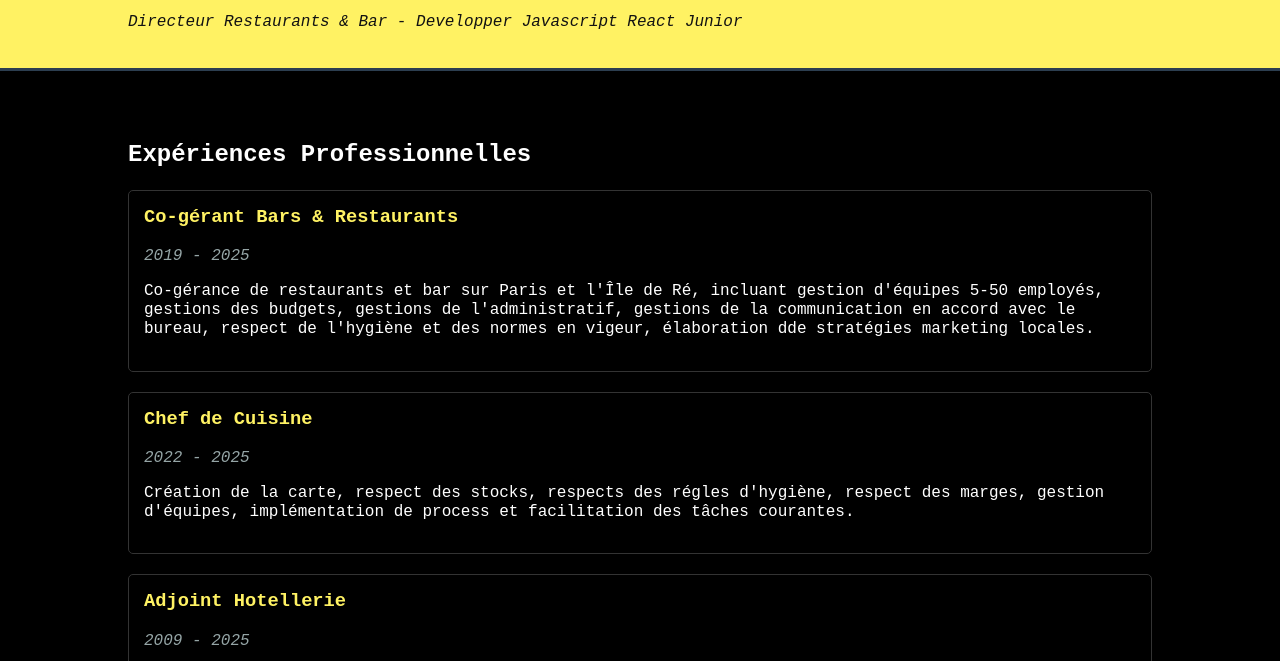
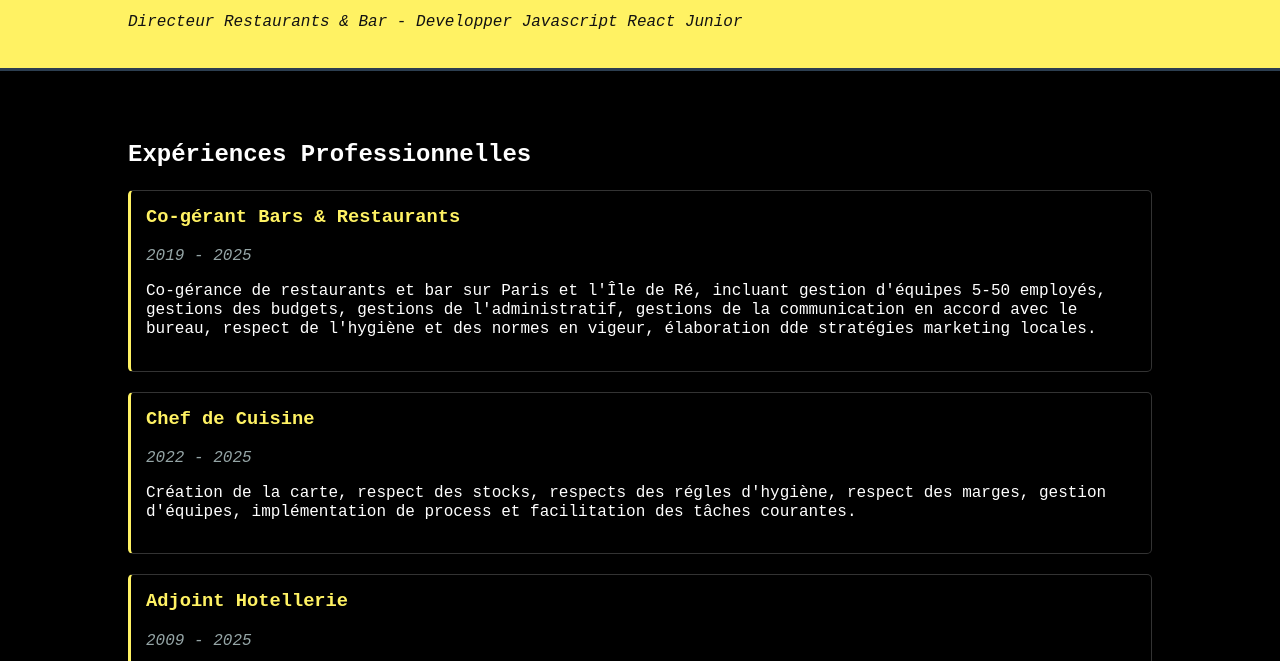
Before and after one commit to nareCODE/cv, a plain HTML site: page index.html in a window 1280 px wide. Shown: the part 139-800 px from the top of the page. Drawn offline with Linux system fonts and the light colour scheme.

Commit message:
CV Final

```diff
--- a/index.html
+++ b/index.html
@@ -78,6 +78,7 @@
             border-radius: 5px;
             transition: all 0.3s ease;
             box-shadow: 0 2px 5px rgba(0, 0, 0, 0.2); /* Subtle shadow */
+            border-left: 3px solid #FFF263;
         }
 
         .experience-item h3 {
```
Also changed, not shown: cv.txt (deleted), 1 other file.
